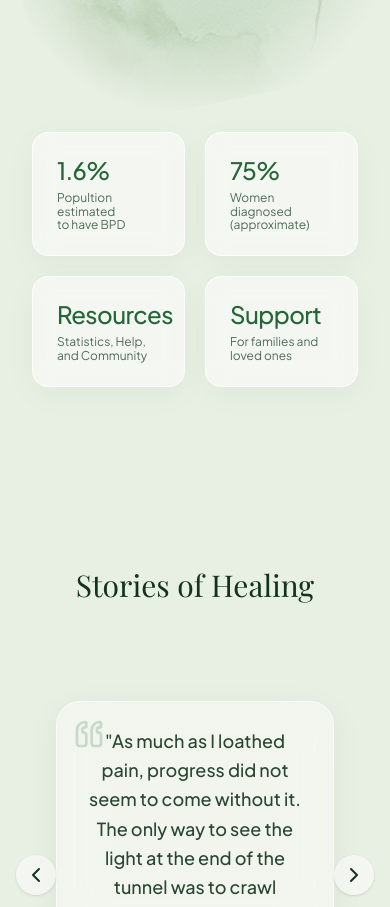
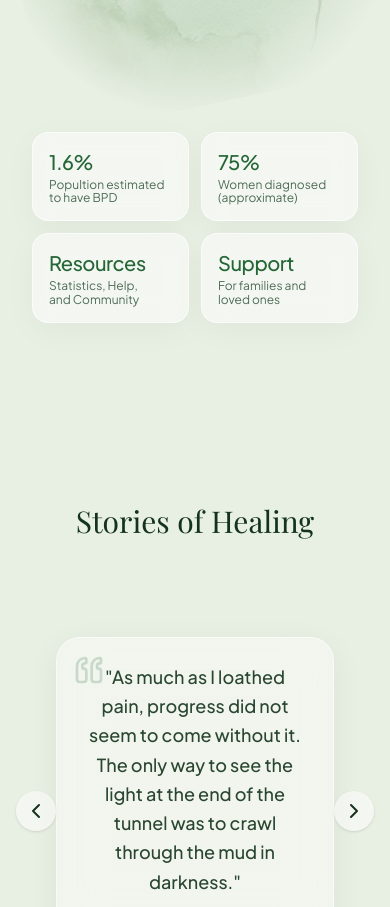
Before and after one commit to Aaxhirrr/Satvabhala-Foundation, a Next.js app: page / in a window 390 px wide. Shown: the part 1087-1994 px from the top of the page. Built offline with nearby package versions, Linux system fonts and the light colour scheme.

Commit message:
Fix text overflow on mobile static cards

```diff
--- a/components/MissionHero.tsx
+++ b/components/MissionHero.tsx
@@ -172,7 +172,7 @@ export const MissionHero = () => {
 
                     <div className="col-span-12">
                         <div className="overflow-visible pb-5">
-                            <div className="grid grid-cols-12 gap-5 relative z-10">
+                            <div className="grid grid-cols-12 gap-3 md:gap-5 relative z-10">
                                 {stats.map((stat, index) => (
                                     <div key={index} className="col-span-6 md:col-span-3">
                                         <motion.div
@@ -195,10 +195,10 @@ export const MissionHero = () => {
                                                 delay: stat.delay,
                                                 ease: [0.1, 0, 0.1, 1],
                                             }}
-                                            className="flex flex-col gap-2 p-6 rounded-2xl bg-white/50 backdrop-blur-md border border-white/60 shadow-[0_8px_32px_0_rgba(20,51,28,0.04)] hover:shadow-[0_8px_32px_0_rgba(20,51,28,0.08)] transition-all duration-300"
+                                            className="flex flex-col gap-1 md:gap-2 p-4 md:p-6 rounded-2xl bg-white/50 backdrop-blur-md border border-white/60 shadow-[0_8px_32px_0_rgba(20,51,28,0.04)] hover:shadow-[0_8px_32px_0_rgba(20,51,28,0.08)] transition-all duration-300"
                                         >
                                             <span
-                                                className="text-2xl font-medium leading-[26.4px] tracking-tight text-primary"
+                                                className="text-xl md:text-2xl font-medium leading-tight tracking-tight text-primary break-words"
                                             >
                                                 {stat.value}
                                             </span>
```
